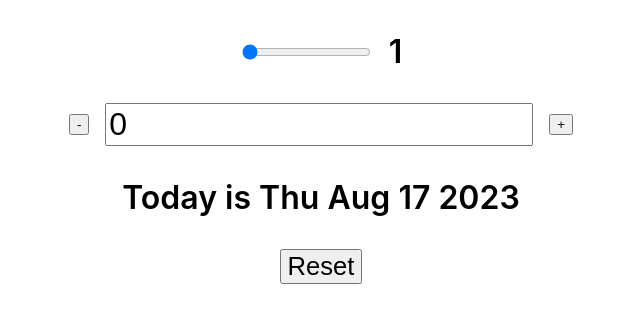
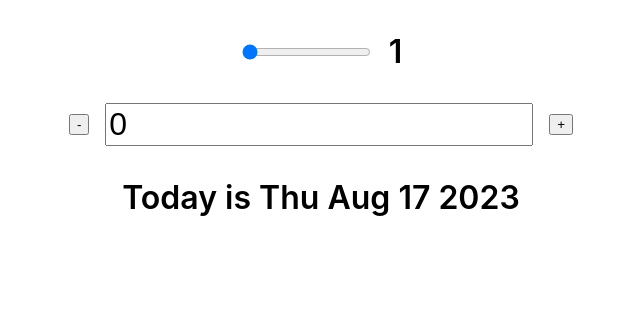
Before and after one commit to GaziRiad/date-counter-app, a React (Create React App) app: page / in a window 1280 px wide. Shown: the top 322 px of the page, without its empty margins (319-959 px from the left). Built offline with nearby package versions, Linux system fonts and the light colour scheme.

Commit message:
Rendering reset button conditionaly

```diff
--- a/src/App.js
+++ b/src/App.js
@@ -75,12 +75,16 @@ function Counter() {
             ).toDateString()}`}
       </p>
 
+      {count !== 0 || step !== 1 ? (
         <button
           style={{ fontWeight: 500, fontSize: "1.6rem" }}
           onClick={handleReset}
         >
           Reset
         </button>
+      ) : (
+        ""
+      )}
     </div>
   );
 }
```
Lines whose indentation alone changed are shown as unchanged.
